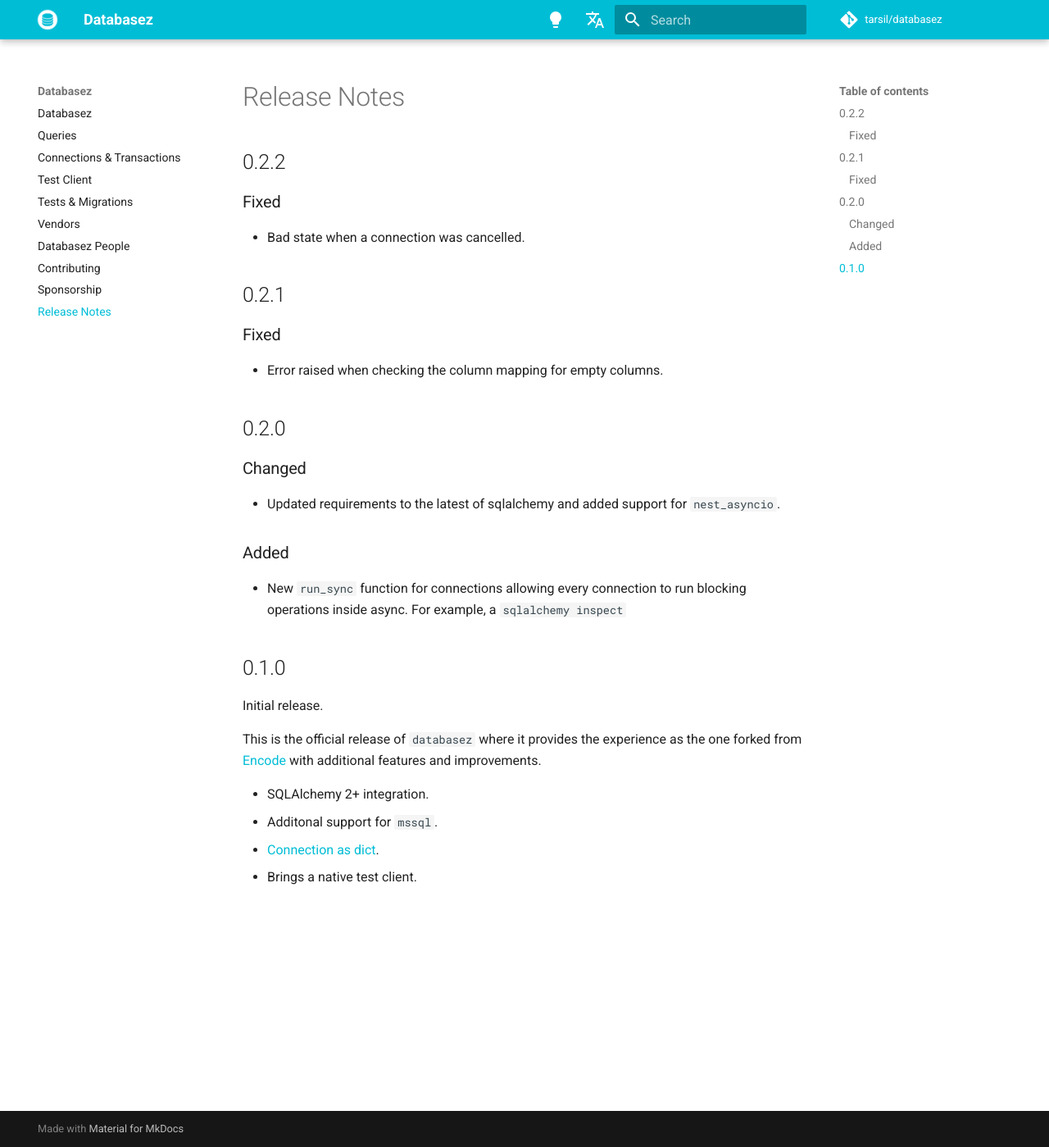
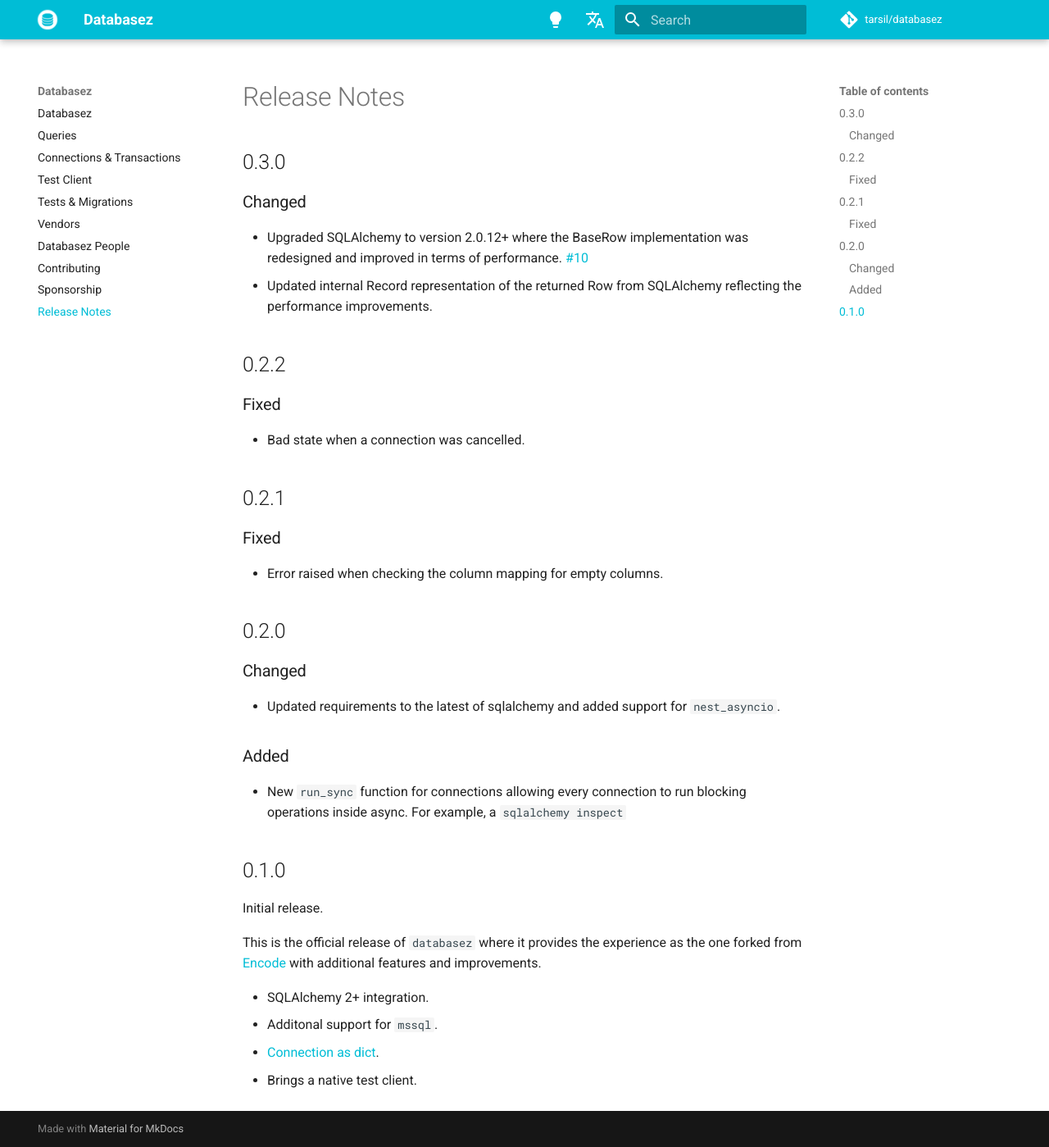
Before and after one commit to dymmond/databasez, an MkDocs documentation site: the page built from docs/release-notes.md, in a window 1280 px wide and 1399 px high. Shown: the whole window at 82% size. Built offline with MkDocs 1.6.1 and Material for MkDocs 9.7.7, drawn with Linux system fonts in a browser that asks for light colours; comment, search, counter and statistics services are not loaded.

Commit message:
🔝 Bumpp version to 0.3.0

```diff
--- a/databasez/__init__.py
+++ b/databasez/__init__.py
@@ -1,5 +1,5 @@
 from databasez.core import Database, DatabaseURL
 
-__version__ = "0.2.2"
+__version__ = "0.3.0"
 
 __all__ = ["Database", "DatabaseURL"]
--- a/docs/release-notes.md
+++ b/docs/release-notes.md
@@ -1,4 +1,13 @@
 # Release Notes
+
+## 0.3.0
+
+### Changed
+
+- Upgraded SQLAlchemy to version 2.0.12+ where the BaseRow
+implementation was redesigned and improved in terms of performance. [#10](https://github.com/tarsil/databasez/pull/10)
+- Updated internal Record representation of the returned Row from SQLAlchemy
+reflecting the performance improvements.
 
 ## 0.2.2
 
```
